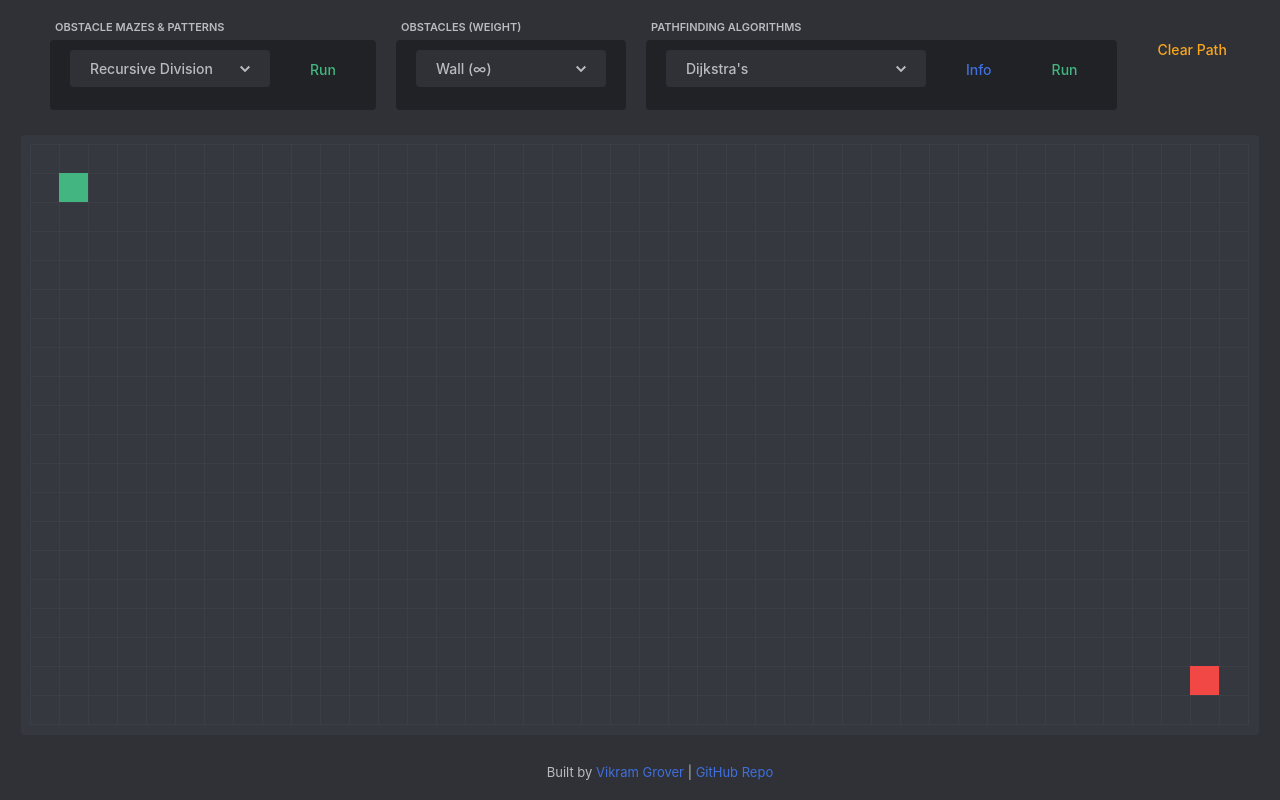
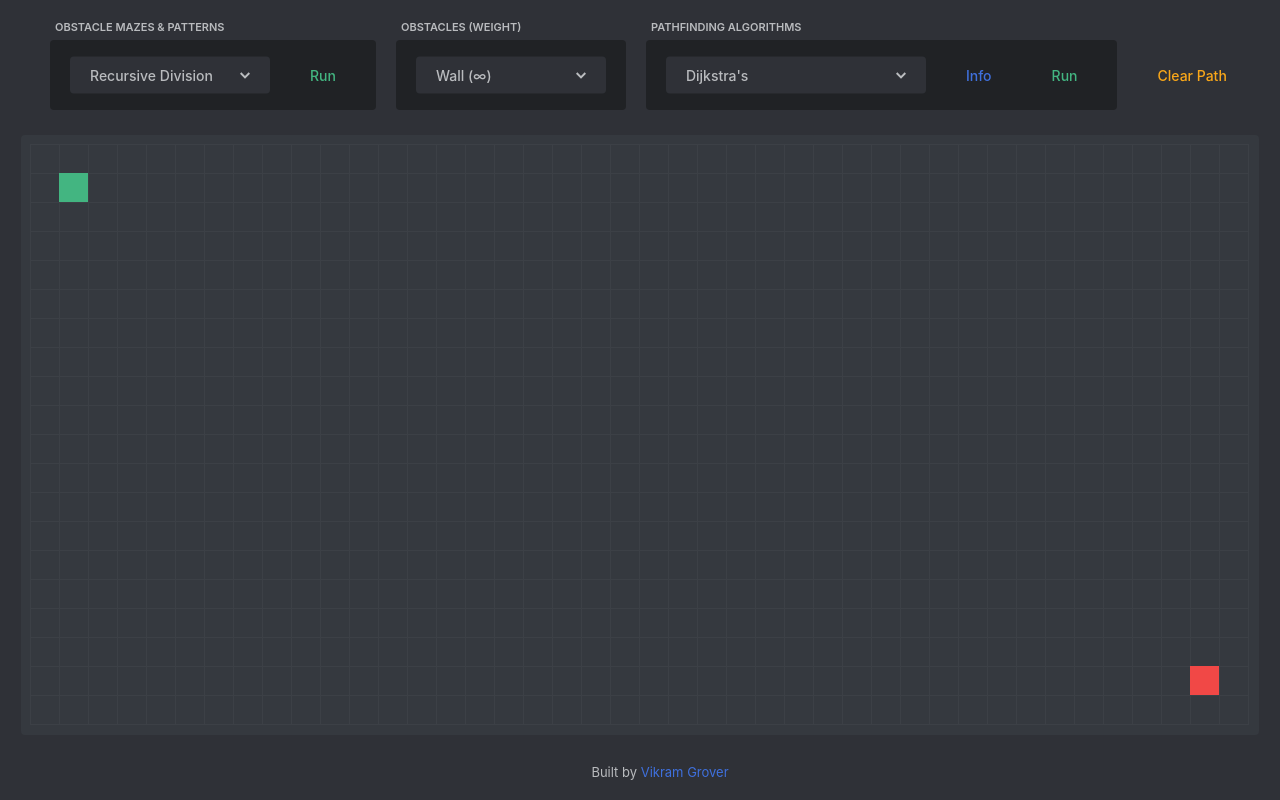
Before and after one commit to VikramGrover/pathfinding-algorithms-visualizer, a React (Create React App) app: page / in a window 1280 px wide. Shown: the top 800 px of the page. Built offline with nearby package versions, Linux system fonts and the light colour scheme.

Commit message:
Fix vertical alignment issue

```diff
--- a/src/components/Footer.js
+++ b/src/components/Footer.js
@@ -3,7 +3,7 @@ import React from 'react'
 const Footer = () => {
     return (
         <div className='footer'>
-            Built by <a href='https://vikgrover.me' target='_blank'>Vikram Grover</a> | <a href='https://github.com/VikramGrover/pathfinding-algorithms-visualizer' target='_blank'>GitHub Repo</a>
+            Built by <a href='https://vikgrover.me' target='_blank'>Vikram Grover</a>
         </div>
     )
 }
--- a/src/index.css
+++ b/src/index.css
@@ -103,7 +103,7 @@ code {
   box-sizing: border-box;
   text-rendering: optimizeLegibility;
   white-space: nowrap;
-  height: auto;
+  height: 37px;
   transition: color 70ms linear;
   transition: background-color 70ms linear;
 }
@@ -187,7 +187,7 @@ code {
   top: 50%;
   -ms-transform: translateY(-50%);
   transform: translateY(-50%);
-  height: auto;
+  height: 37px;
   display: table;
   cursor: pointer;
 }
```
Also changed, not shown: 10 other files (tests, documents, lock files or other folders).
